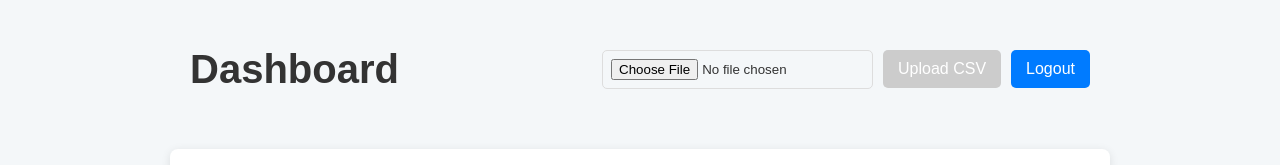
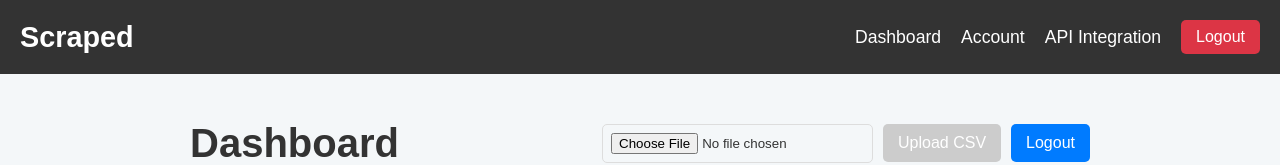
Before and after one commit to thanhqng1510/scraped, an Angular app in the folder client/: page /#/dashboard in a window 1280 px wide. Shown: the top 165 px of the page. Built offline with nearby package versions, Linux system fonts and the light colour scheme; no server answers; sample sign-in values are in the browser's storage.

Commit message:
Add Web header

```diff
--- a/client/src/app/app.html
+++ b/client/src/app/app.html
@@ -1 +1,2 @@
-<router-outlet />
+<app-header></app-header>
+<router-outlet></router-outlet>
--- a/client/src/app/app.ts
+++ b/client/src/app/app.ts
@@ -1,9 +1,11 @@
 import { Component } from '@angular/core';
 import { RouterOutlet } from '@angular/router';
+import { HeaderComponent } from './header/header';
 
 @Component({
   selector: 'app-root',
-  imports: [RouterOutlet],
+  standalone: true,
+  imports: [RouterOutlet, HeaderComponent],
   templateUrl: './app.html',
   styleUrl: './app.scss'
 })
--- a/client/src/app/auth/auth.scss
+++ b/client/src/app/auth/auth.scss
@@ -3,7 +3,7 @@
   flex-direction: column;
   align-items: center;
   justify-content: center;
-  min-height: 100vh;
+  min-height: 80vh;
   background-color: #f0f2f5;
   font-family: Arial, sans-serif;
 
--- /dev/null
+++ b/client/src/app/header/header.html
@@ -0,0 +1,12 @@
+<header class="app-header">
+  <div routerLink="/dashboard" class="logo">Scraped</div>
+
+  <nav *ngIf="authService.isAuthenticated()">
+    <ul>
+      <li routerLinkActive="active"><a routerLink="/dashboard">Dashboard</a></li>
+      <li routerLinkActive="active"><a routerLink="/account">Account</a></li>
+      <li routerLinkActive="active"><a routerLink="/api-integration">API Integration</a></li>
+      <li><button (click)="logout()">Logout</button></li>
+    </ul>
+  </nav>
+</header>
--- /dev/null
+++ b/client/src/app/header/header.scss
@@ -0,0 +1,56 @@
+@use '../../styles/variables' as var;
+@use "sass:color";
+
+.app-header {
+  background-color: var.$dark-gray;
+  color: white;
+  padding: var.$spacing-md;
+  display: flex;
+  justify-content: space-between;
+  align-items: center;
+  position: sticky;
+  top: 0;
+  z-index: 1000;
+
+  .logo {
+    font-size: 1.8em;
+    font-weight: bold;
+    cursor: pointer;
+  }
+
+  nav ul {
+    list-style: none;
+    margin: 0;
+    padding: 0;
+    display: flex;
+    align-items: center; /* Align items vertically in the middle */
+    gap: var.$spacing-md;
+
+    li a {
+      color: white;
+      text-decoration: none;
+      font-size: 1.1em;
+      transition: color 0.2s ease;
+
+      &:hover,
+      &.active {
+        color: var.$primary-color;
+      }
+    }
+
+    button {
+      background-color: var.$danger-color;
+      color: white;
+      border: none;
+      padding: 8px 15px;
+      border-radius: 5px;
+      cursor: pointer;
+      font-size: 1em;
+      transition: background-color 0.2s ease;
+
+      &:hover {
+        background-color: color.adjust(var.$danger-color, $lightness: -10%);
+      }
+    }
+  }
+}
--- /dev/null
+++ b/client/src/app/header/header.ts
@@ -0,0 +1,20 @@
+import { Component } from '@angular/core';
+import { CommonModule } from '@angular/common';
+import { AuthService } from '../auth/auth.service';
+import { Router, RouterModule } from '@angular/router';
+
+@Component({
+  selector: 'app-header',
+  standalone: true,
+  imports: [CommonModule, RouterModule],
+  templateUrl: './header.html',
+  styleUrl: './header.scss',
+})
+export class HeaderComponent {
+  constructor(public authService: AuthService, private router: Router) {}
+
+  logout() {
+    this.authService.logout();
+    this.router.navigate(['/login']);
+  }
+}
```
